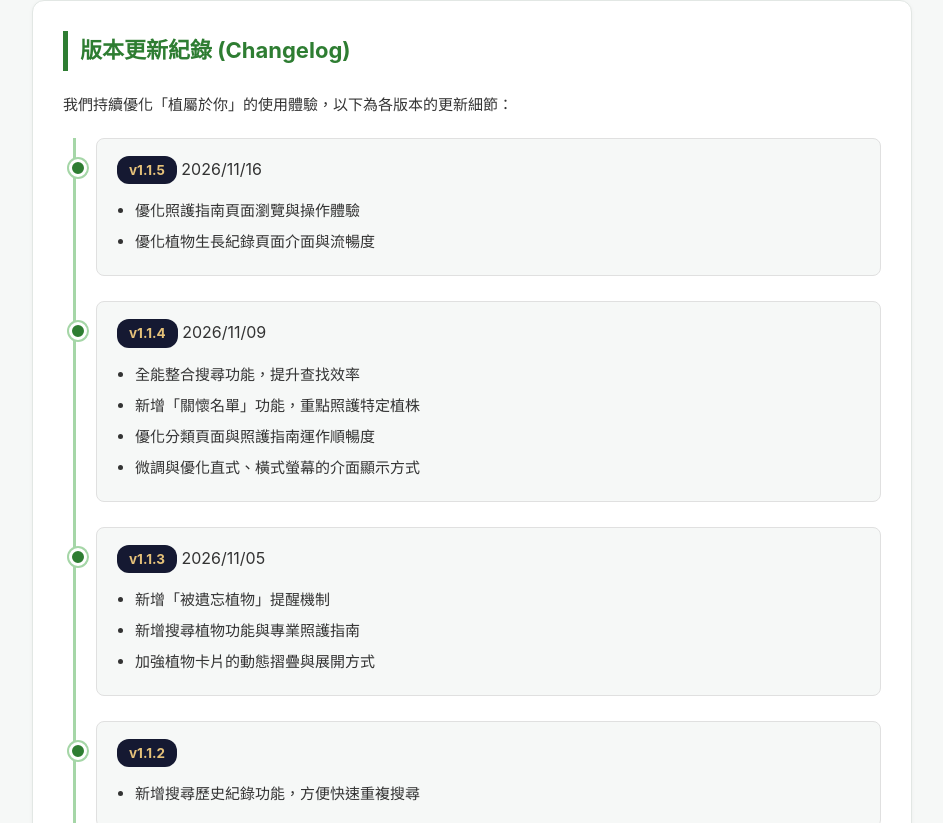
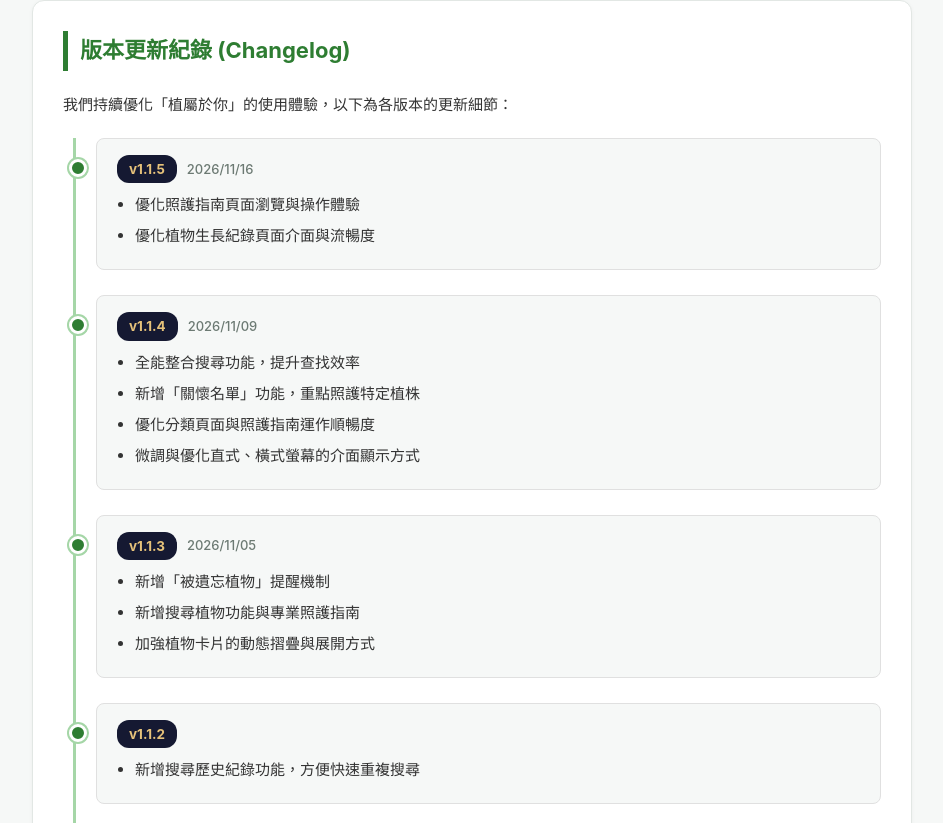
Before and after one commit to nelsonaoa/nelsonaoa.github.io, a plain HTML site: page plant/index.html in a window 1280 px wide. Shown: the part 1237-2060 px from the top of the page, without its empty margins (168-1111 px from the left). Drawn offline with Linux system fonts and the light colour scheme.

Commit message:
Add version header and date styles to CSS

```diff
--- a/plant/style.css
+++ b/plant/style.css
@@ -271,6 +271,13 @@ ul {
     box-shadow: 0 0 0 2px var(--primary-border);
 }
 
+.version-header {
+    display: flex;
+    align-items: center;
+    gap: 10px;
+    margin-bottom: 8px;
+}
+
 .version-tag {
     display: inline-block;
     background: var(--cosmic-dark);
@@ -279,7 +286,12 @@ ul {
     font-size: 13.5px;
     padding: 2px 12px;
     border-radius: 12px;
-    margin-bottom: 8px;
+}
+
+.version-date {
+    font-size: 13px;
+    color: #6c7a73;
+    font-weight: 500;
 }
 
 .version-card ul {
```
